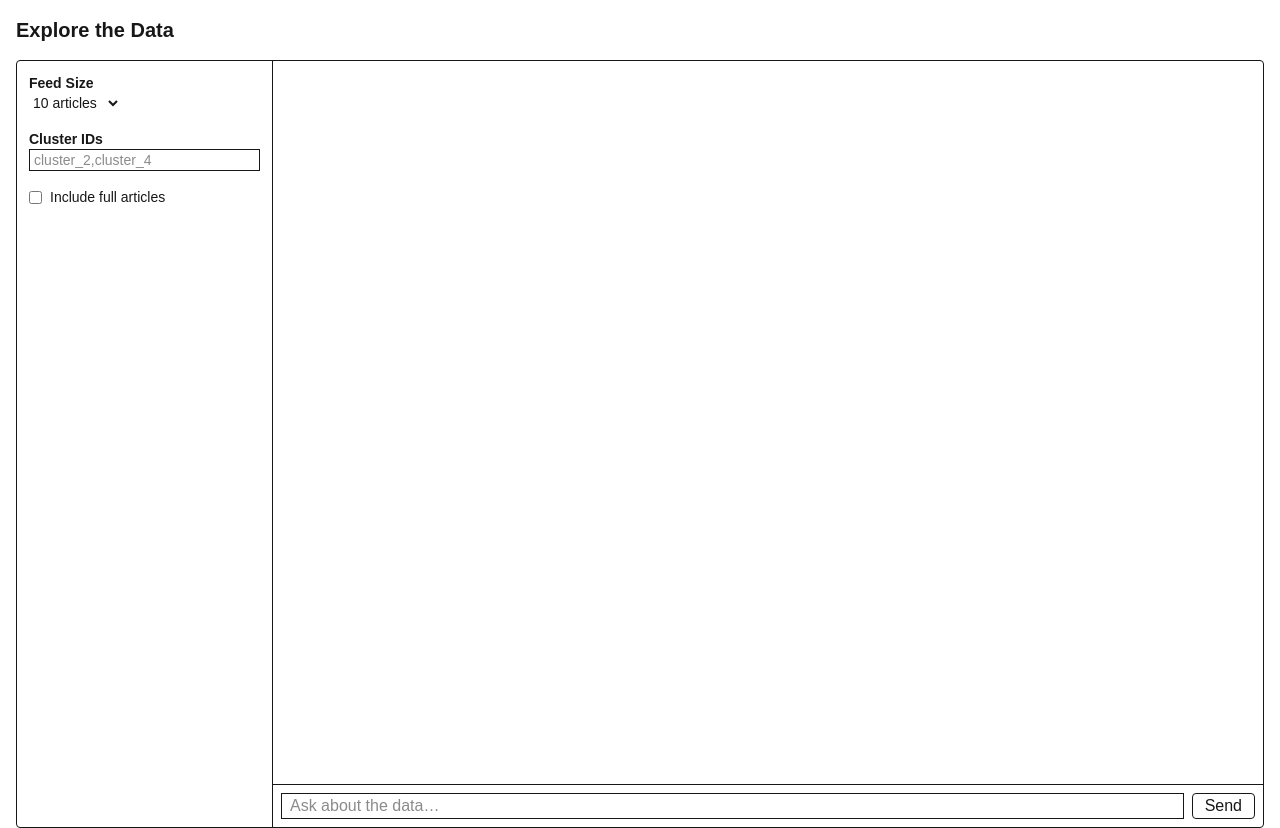
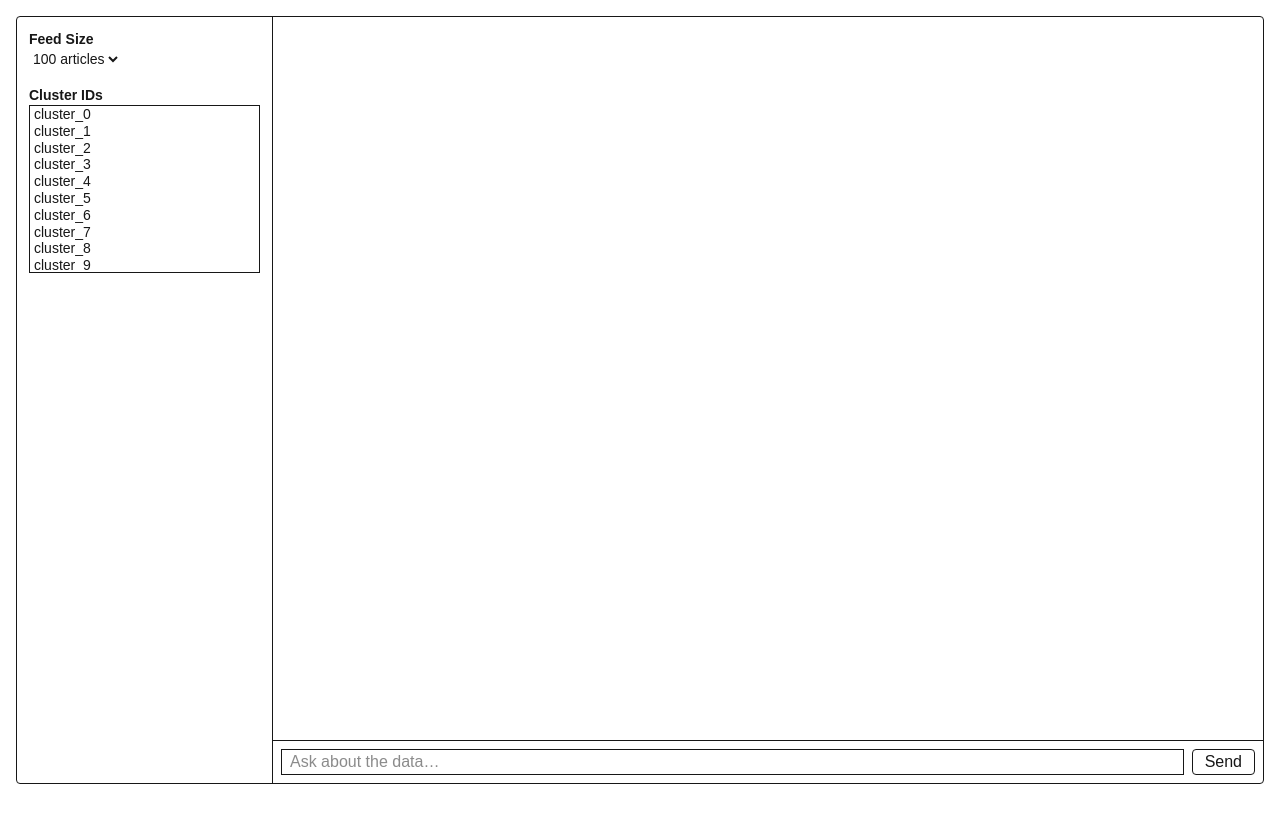
Before and after one commit to jeromecovington/silver-skates, a Next.js app: page /chat in a window 1280 px wide. After the commit the page ends 800 px from the top, so only its background shows below. Built offline with nearby package versions, Linux system fonts and the light colour scheme.

Commit message:
feat: neaten up chat ui and add all clusters

```diff
--- a/src/app/chat/page.tsx
+++ b/src/app/chat/page.tsx
@@ -3,10 +3,6 @@ import { ChatPanel } from '@/components/chat/ChatPanel';
 export default function ChatPage() {
   return (
     <main className="h-screen p-4">
-      <h1 className="text-xl font-semibold mb-4">
-        Explore the Data
-      </h1>
-
       <ChatPanel />
     </main>
   );
--- a/src/components/chat/ChatPanel.tsx
+++ b/src/components/chat/ChatPanel.tsx
@@ -16,20 +16,16 @@ type Scope = {
 function ScopeControls({
   scope,
   setScope,
-  includeBodies,
-  setIncludeBodies,
 }: {
   scope: Scope;
   setScope: (s: Scope) => void;
-  includeBodies: boolean;
-  setIncludeBodies: (v: boolean) => void;
 }) {
   return (
     <aside className="w-64 border-r p-3 space-y-4 text-sm">
       <div>
         <label className="block font-semibold">Feed Size</label>
         <select
-          value={scope.limit ?? 10}
+          value={scope.limit ?? 100}
           onChange={(e) =>
             setScope({ ...scope, limit: Number(e.target.value) })
           }
@@ -39,35 +35,33 @@ function ScopeControls({
           <option value={25}>25 articles</option>
           <option value={50}>50 articles</option>
           <option value={100}>100 articles</option>
+          <option value={200}>200 articles</option>
         </select>
       </div>
 
       <div>
         <label className="block font-semibold">Cluster IDs</label>
-        <input
-          placeholder="cluster_2,cluster_4"
-          className="w-full border px-1"
-          onBlur={(e) =>
-            setScope({
-              ...scope,
-              clusterIds: e.target.value
-                .split(',')
-                .map((s) => s.trim())
-                .filter(Boolean),
-            })
-          }
-        />
-      </div>
-
-      <div>
-        <label className="inline-flex items-center gap-2">
-          <input
-            type="checkbox"
-            checked={includeBodies}
-            onChange={(e) => setIncludeBodies(e.target.checked)}
-          />
-          Include full articles
-        </label>
+        <select
+          multiple
+          className="w-full border px-1 h-42"
+          onChange={(e) => {
+            const selected = Array.from(
+              e.target.selectedOptions
+            ).map((opt) => opt.value);
+            setScope({ ...scope, clusterIds: selected });
+          }}
+        >
+          <option value="cluster_0">cluster_0</option>
+          <option value="cluster_1">cluster_1</option>
+          <option value="cluster_2">cluster_2</option>
+          <option value="cluster_3">cluster_3</option>
+          <option value="cluster_4">cluster_4</option>
+          <option value="cluster_5">cluster_5</option>
+          <option value="cluster_6">cluster_6</option>
+          <option value="cluster_7">cluster_7</option>
+          <option value="cluster_8">cluster_8</option>
+          <option value="cluster_9">cluster_9</option>
+        </select>
       </div>
     </aside>
   );
@@ -140,10 +134,9 @@ export function ChatPanel() {
   const [input, setInput] = useState('');
 
   const [scope, setScope] = useState<Scope>({
-    limit: 10,
+    limit: 100,
   });
 
-  const [includeBodies, setIncludeBodies] = useState(false);
   const [loading, setLoading] = useState(false);
 
   async function sendMessage() {
@@ -165,7 +158,6 @@ export function ChatPanel() {
         body: JSON.stringify({
           message: input,
           scope,
-          includeBodies,
         }),
       });
 
@@ -195,8 +187,6 @@ export function ChatPanel() {
       <ScopeControls
         scope={scope}
         setScope={setScope}
-        includeBodies={includeBodies}
-        setIncludeBodies={setIncludeBodies}
       />
 
       <div className="flex flex-col flex-1">
```
